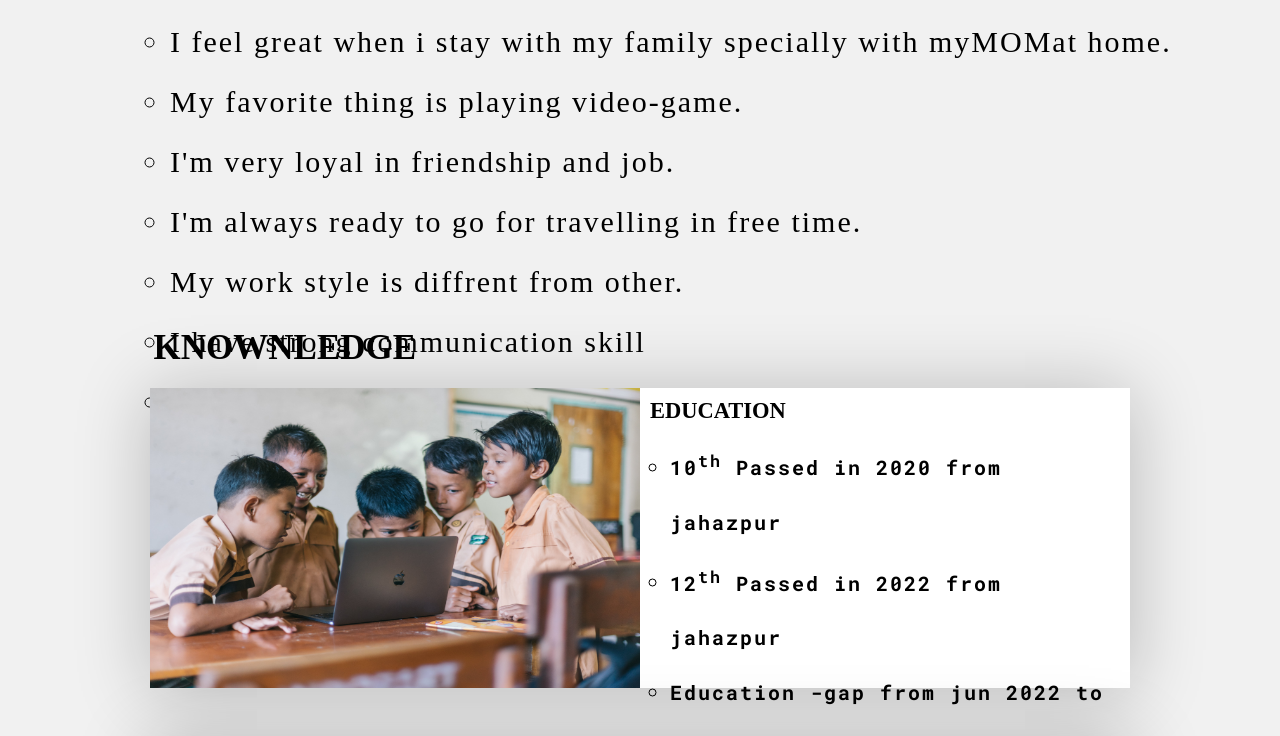
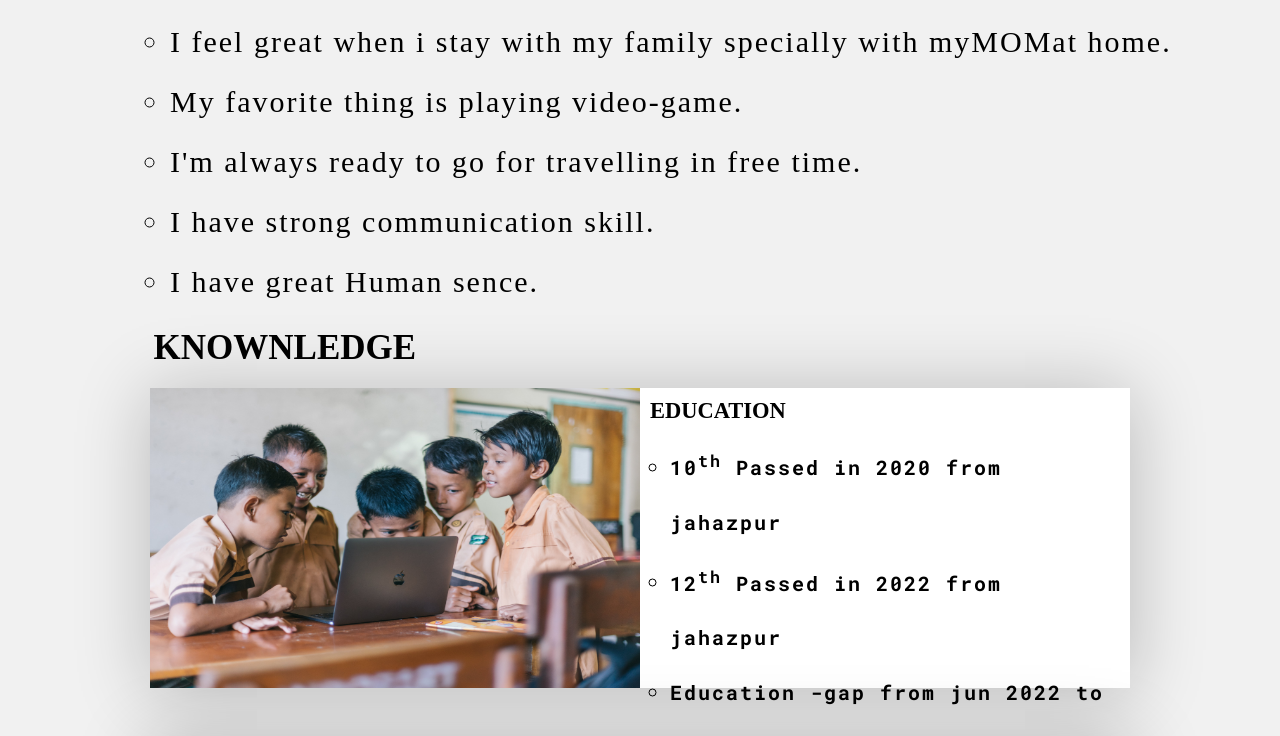
Before and after one commit to Metacaps-in/Adnan-Portolio, a plain HTML site: page portfolio.html in a window 1280 px wide. Shown: the part 1322-2058 px from the top of the page. Drawn offline with Linux system fonts and the light colour scheme.

Commit message:
update about section and navbar background color
update about section and navbar background color

```diff
--- a/portfolio.html
+++ b/portfolio.html
@@ -48,12 +48,11 @@
       <li class="about-content">My passion is doing smart work.</li>
       <li class="about-content">I feel great when i stay with my family specially with my<span>MOM</span>at home.</li>
       <li class="about-content">My favorite thing is playing video-game.</li>
-      <li class="about-content">I'm very loyal in friendship and job.</li>
+      <!-- <li class="about-content">I'm very loyal in friendship and job.</li> -->
       <li class="about-content">I'm always ready to go for travelling in free time.</li>
-      <li class="about-content">My work style is diffrent from other.</li>
-      <li class="about-content">I have strong communication skill</li>
-      <li class="about-content">I have great Human sence</li>
-      <!-- <li class="about-content">I </li> -->
+      <li class="about-content">I have strong communication skill.</li>
+      <li class="about-content">I have great Human sence.</li>
+
     </ul>
 
   </section>
--- a/style2.css
+++ b/style2.css
@@ -18,7 +18,7 @@ body{
     /* border: 2px solid black; */
     /* margin: 2% 5%; */
     /* margin: 20px ; */
-    background-color: rgba(211, 211, 211, 0.314);
+    background-color: rgba(211, 211, 211,0.9);
 
     position: fixed;
     z-index: 999;
@@ -166,8 +166,8 @@ a.hire{
     margin-top: 0px;
     margin-left: 140px;
     padding: 30px;
-    line-height: 30px;
-    font-weight: bold;
+    /* line-height: 30px; */
+    font-weight: 600;
     /* font-family: Impact, Haettenschweiler, 'Arial Narrow Bold', sans-serif;  */
 }
 .about-content{
@@ -365,17 +365,3 @@ form{
 .social-media-link a:hover{
     color: white;
 }
-
-
-
-
-/* ###############animation############3 */
-@keyframes change-bg-color{
-    from{
-        background-color: rgba(211, 211, 211, 0.314);
-    }
-    to{
-        background-color: rgba(55, 48, 48, 0.5);
-        color: black;
-    }
-}
```
